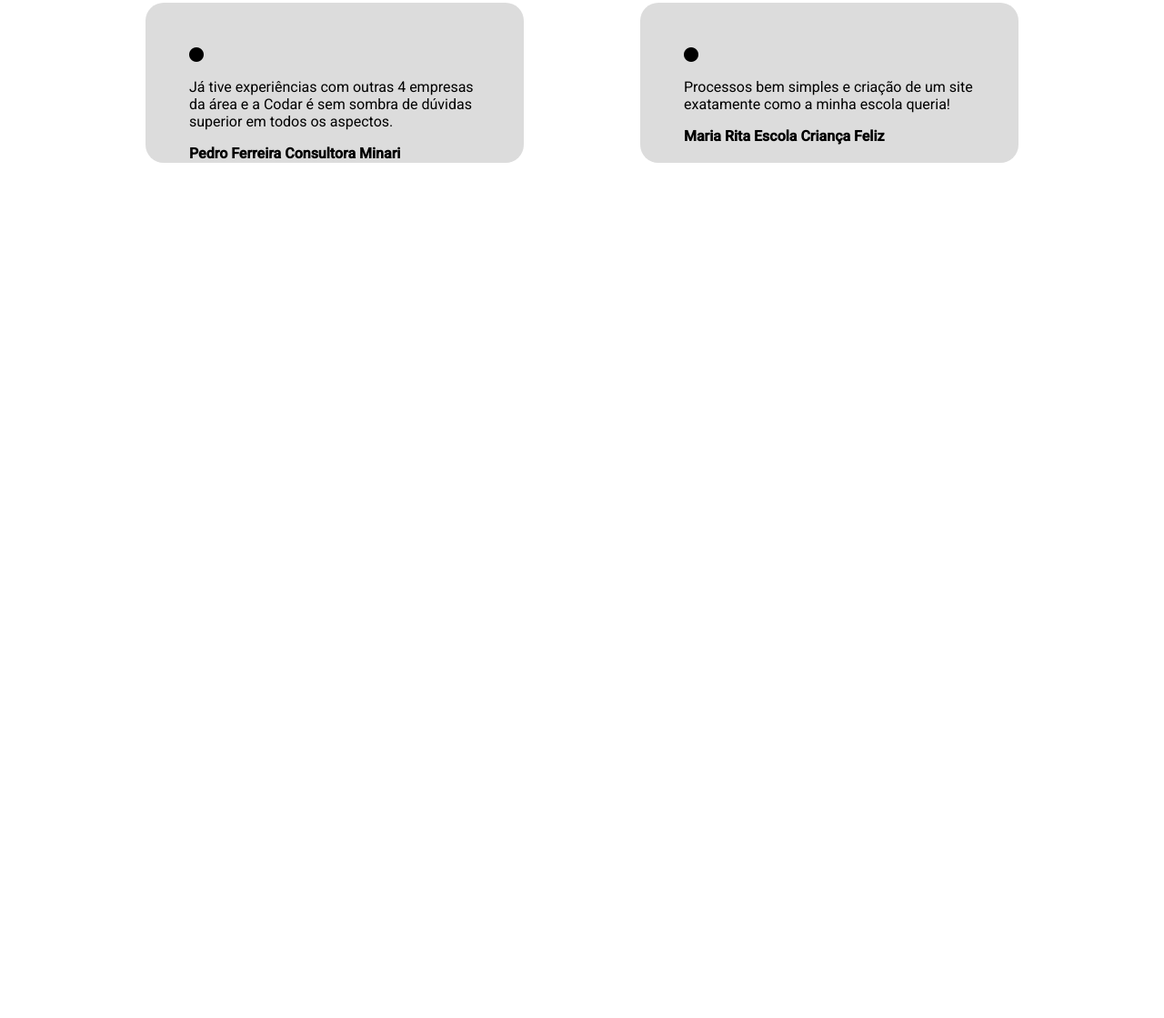
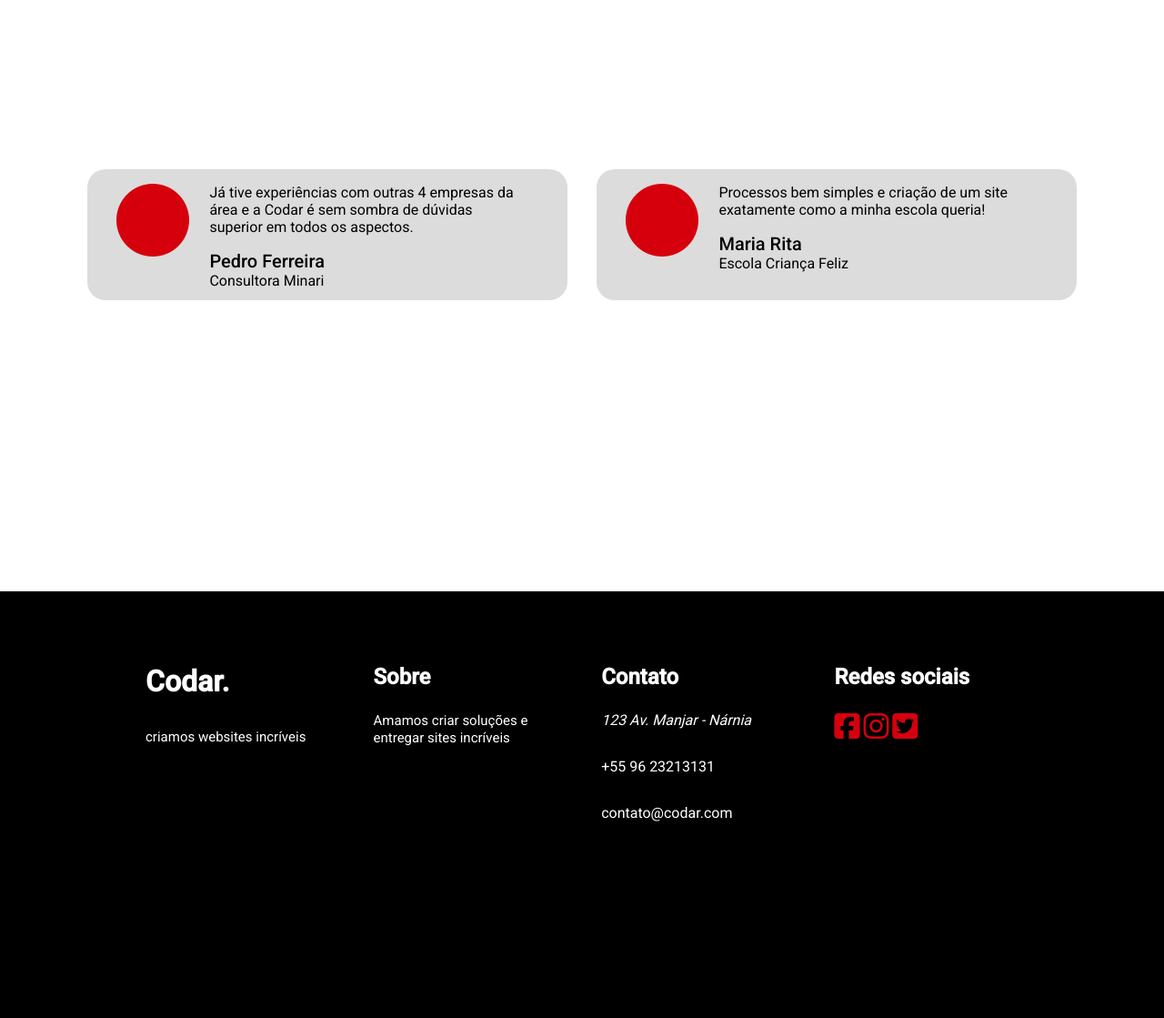
Before and after one commit to ferrarilucas/codar-websites, a plain HTML site: page src/index.html in a window 1280 px wide. Shown: the part 1681-2800 px from the top of the page at 91% size. Before the commit the page ends 2020 px from the top, so only its background shows below. Drawn offline with Linux system fonts and the light colour scheme.

Commit message:
Desktop version complete

```diff
--- a/src/index.html
+++ b/src/index.html
@@ -73,17 +73,47 @@
     <section class="comentarios">
         <div class="coment">
             <i class="fa fa-circle"></i>
+            <div>
                 <p>Já tive experiências com outras 4 empresas da área e a Codar é sem sombra de dúvidas superior em todos os aspectos.</p>
                 <b>Pedro Ferreira</b>
                 <b>Consultora Minari</b>
             </div>
+        </div>
         <div class="coment">
-            <i class="fa fa-circle"></i>
+            <i class="fa fa-circle colum-1"></i>
+            <div>
                 <p>Processos bem simples e criação de um site exatamente como a minha escola queria!</p>
                 <b>Maria Rita</b>
                 <b>Escola Criança Feliz</b>
             </div>
+        </div>
     </section>
+
+    <footer>
+        <div>
+            <h1>Codar.</h1>
+            <small>criamos websites incríveis</small>
+        </div>
+
+        <div>
+            <h2>Sobre</h2>
+            <small>Amamos criar soluções e entregar sites incríveis</small>
+        </div>
+
+        <div>
+            <h2>Contato</h2>
+            <address>123 Av. Manjar - Nárnia</address>
+            <a href="tel:+559623213131">+55 96 23213131</a>
+            <a href="mailto:contato@codar.com">contato@codar.com</a>
+        </div>
+
+        <div>
+            <h2>Redes sociais</h2>
+            <i class="fab fa-facebook-square"></i>
+            <i class="fab fa-instagram"></i>
+            <i class="fab fa-twitter-square"></i>
+        </div>
+    </footer>
 
 </body>
 </html>
--- a/src/styles/style.css
+++ b/src/styles/style.css
@@ -52,7 +52,7 @@ header div a{
     width: 50%;
 }
 .colum-2{
-  width: 50%;
+  width: 40%;
 }
 
 .first-view{
@@ -64,14 +64,16 @@ header div a{
 }
 
 .first-view img{
-    margin-left: 3em;
+    margin-left: 25%;
     width: 30em;
 }
 
 .first-view .colum-2{
 
     margin-top: 20vh ;
+    margin-left: 10%;
 }
+
 
 .first-view b{
     font-size: 2em;
@@ -89,6 +91,7 @@ header div a{
 .servicos{
     display: flex;
     flex-flow:row wrap;
+    position: relative;
 }
 
 .servicos img{
@@ -100,7 +103,7 @@ header div a{
 }
 
 .servicos ul li{
-    margin-left: 5em;
+    margin-left: 25%;
     margin-right: 20vw ;
     display: inline-flex;
     align-items: center;
@@ -119,21 +122,19 @@ header div a{
 }
 .servicos img{
     position: absolute;
-    left: 50vw;
-    top: 120vh;
+    right: 10%;
+    top: 1vh;
     z-index: 0;
 }
 
-
-
 .contato h2{
     margin-top: 1em;
-    margin-left: 5em;
+    margin-left: 14%;
 }
 
 .contato input{
     margin-bottom: 3em;
-    margin-left: 9em;
+    margin-left: 14%;
     margin-right: .5em;
     width: 20em;
     height: 3.8em;
@@ -155,24 +156,86 @@ header div a{
 }
 
 .comentarios{
-    display: flex;
-    justify-content: space-between;
-    margin: 10em;
+    display: grid;
+    grid-template-columns: 1fr 1fr;
+    gap: 2rem;
+    justify-content: center;
+    margin:20rem 10rem;
 }
 
 .comentarios .coment{
-    padding: 3em;
+    display: grid;
+    grid-template-columns: 1fr 4fr;
+    gap:1rem;
     background-color: var(--gray-scale);
     flex-flow: column;
-    width: 25vw;
+    width: 35vw;
     max-height: 10vh;
     border-radius: 20px;
+    padding: 1rem 3rem 3rem 2rem;
 }
 
 .coment i{
-    font-size: px;
+
+    color: var(--secondary-color);
+    font-size: 80px;
 }
 
-.coment p{
+.coment div p{
+    margin-top: 0;
+}
 
+.coment div b {
+    display: block;
 }
+
+.coment div b:first-of-type{
+    font-size: 20px;
+    font-weight: 500;
+}
+
+.coment div b + b{
+    font-weight: 400;
+}
+
+footer{
+    background-color: #000;
+    color: #fff;
+    display: grid;
+    grid-template-columns: 1fr 1fr 1fr 1fr;
+    gap: 3rem;
+    padding: 0 10em;
+}
+
+footer div{
+    position: relative;
+    margin-top: 5em;
+    margin-bottom: 17em;
+}
+
+footer div h1,
+footer div h2{
+    margin: 0;
+    padding-bottom: 1em;
+}
+
+footer div small{
+    margin-top: 2vh;
+}
+
+footer a{
+    display: block;
+    padding-right: 4rem;
+    text-decoration: none;
+    color: #fff;
+    margin-top: 2rem;
+}
+
+footer i{
+    font-size: 2rem;
+    color: var(--secondary-color);
+}
+
+footer small{
+    font-size: 15px;
+}
```
Lines whose indentation alone changed are shown as unchanged.
